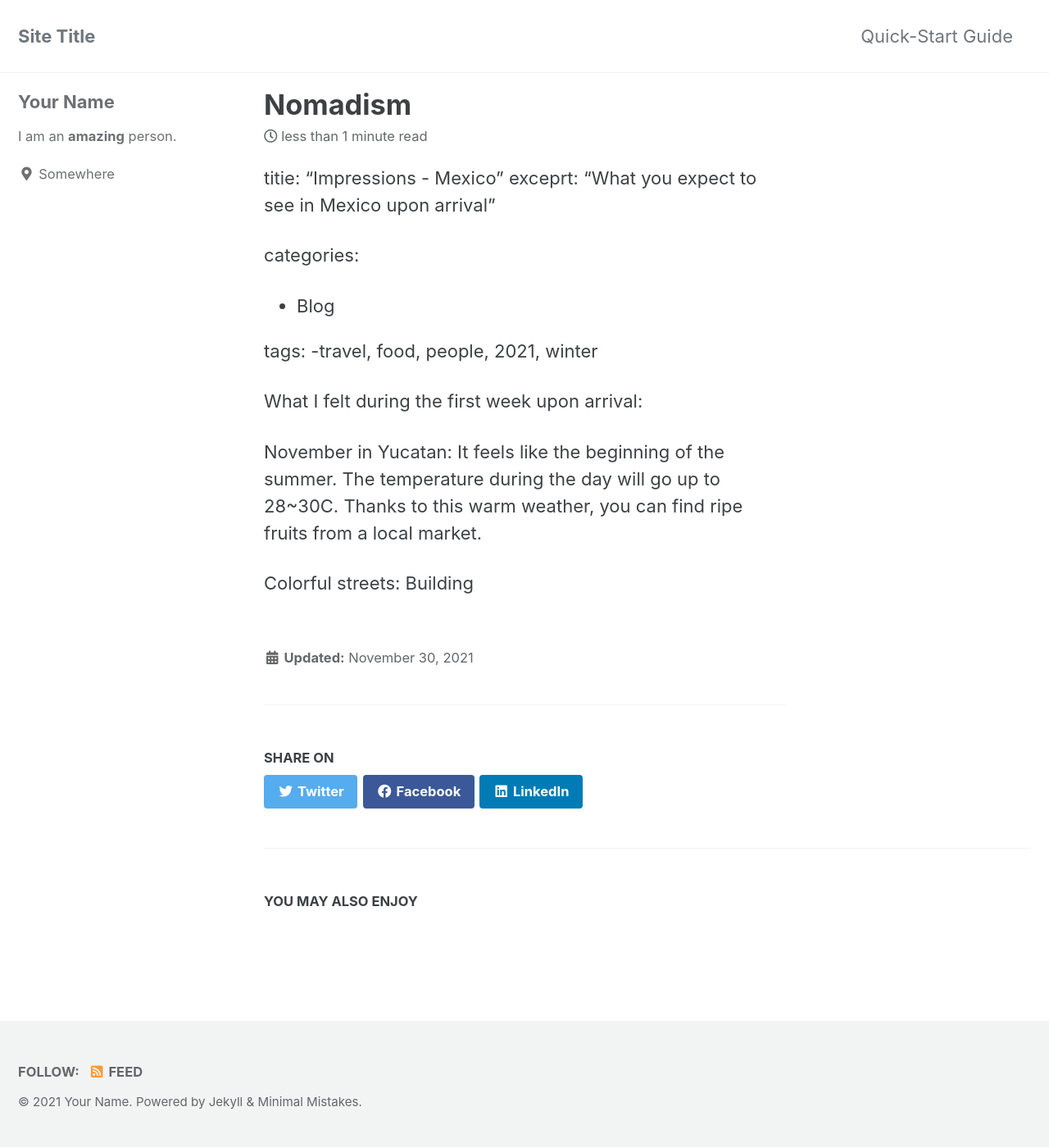
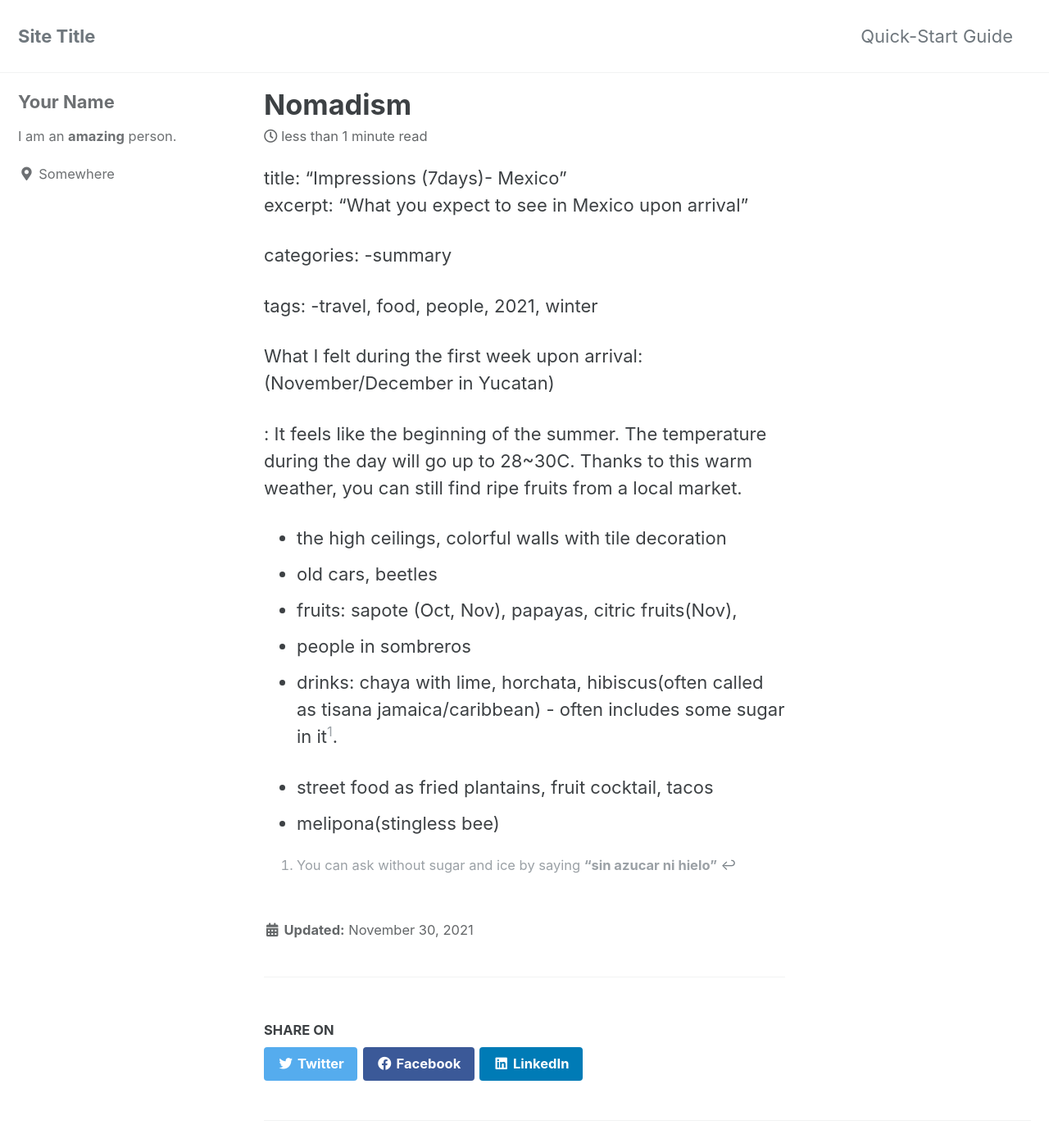
Before and after one commit to 2bEichhornchen/2bEichhornchen.github.io, a Jekyll site: the page built from _posts/2021-11-30-Nomadism.md, in a window 1280 px wide and 1400 px high. Shown: the whole window at 82% size. Built offline with Jekyll 4.4.1, drawn with Linux system fonts in a browser that asks for light colours; cached includes are drawn as plain includes.

Commit message:
markdown footnote test

```diff
--- a/_posts/2021-11-30-Nomadism.md
+++ b/_posts/2021-11-30-Nomadism.md
@@ -1,17 +1,27 @@
-titie: "Impressions - Mexico"
-exceprt: "What you expect to see in Mexico upon arrival"
+title: "Impressions (7days)- Mexico"
+excerpt: "What you expect to see in Mexico upon arrival"
 
 categories:
-- Blog
+-summary
 
 tags:
 -travel, food, people, 2021, winter
 
 
 What I felt during the first week upon arrival:
+(November/December in Yucatan)
 
-November in Yucatan:
-   It feels like the beginning of the summer. The temperature during the day will go up to 28~30C. Thanks to this warm weather, you can find ripe fruits from a local market.
+:
+   It feels like the beginning of the summer. The temperature during the day will go up to 28~30C. Thanks to this warm weather, you can still find ripe fruits from a local market.
 
-Colorful streets:
-    Building
+- the high ceilings, colorful walls with tile decoration
+- old cars, beetles
+- fruits: sapote (Oct, Nov), papayas, citric fruits(Nov),
+- people in sombreros
+- drinks: chaya with lime, horchata, hibiscus(often called as tisana jamaica/caribbean) - often includes some sugar in it[^1].
+
+- street food as fried plantains, fruit cocktail, tacos
+- melipona(stingless bee)
+
+
+[^1]: You can ask without sugar and ice by saying **"sin azucar ni hielo"**
```
